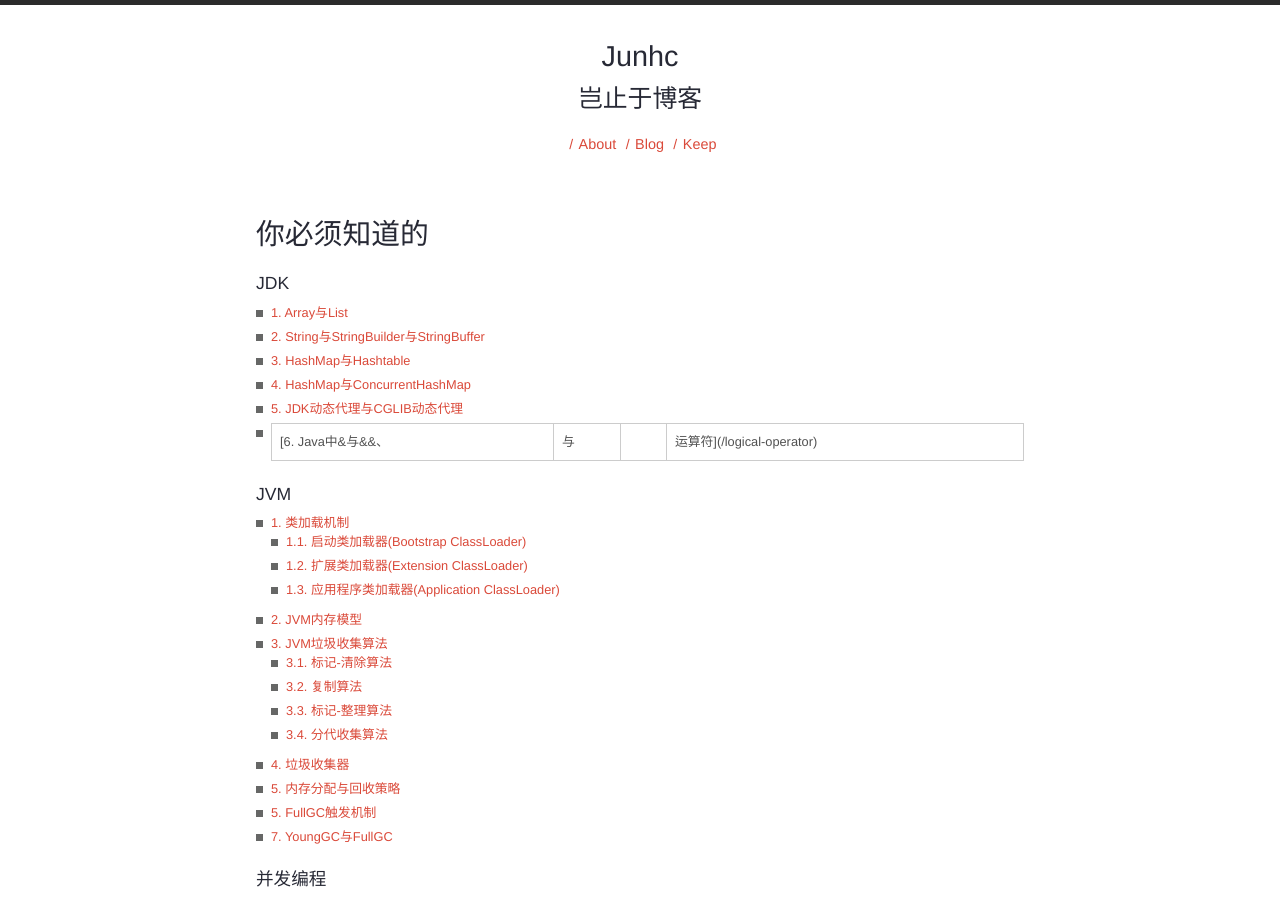
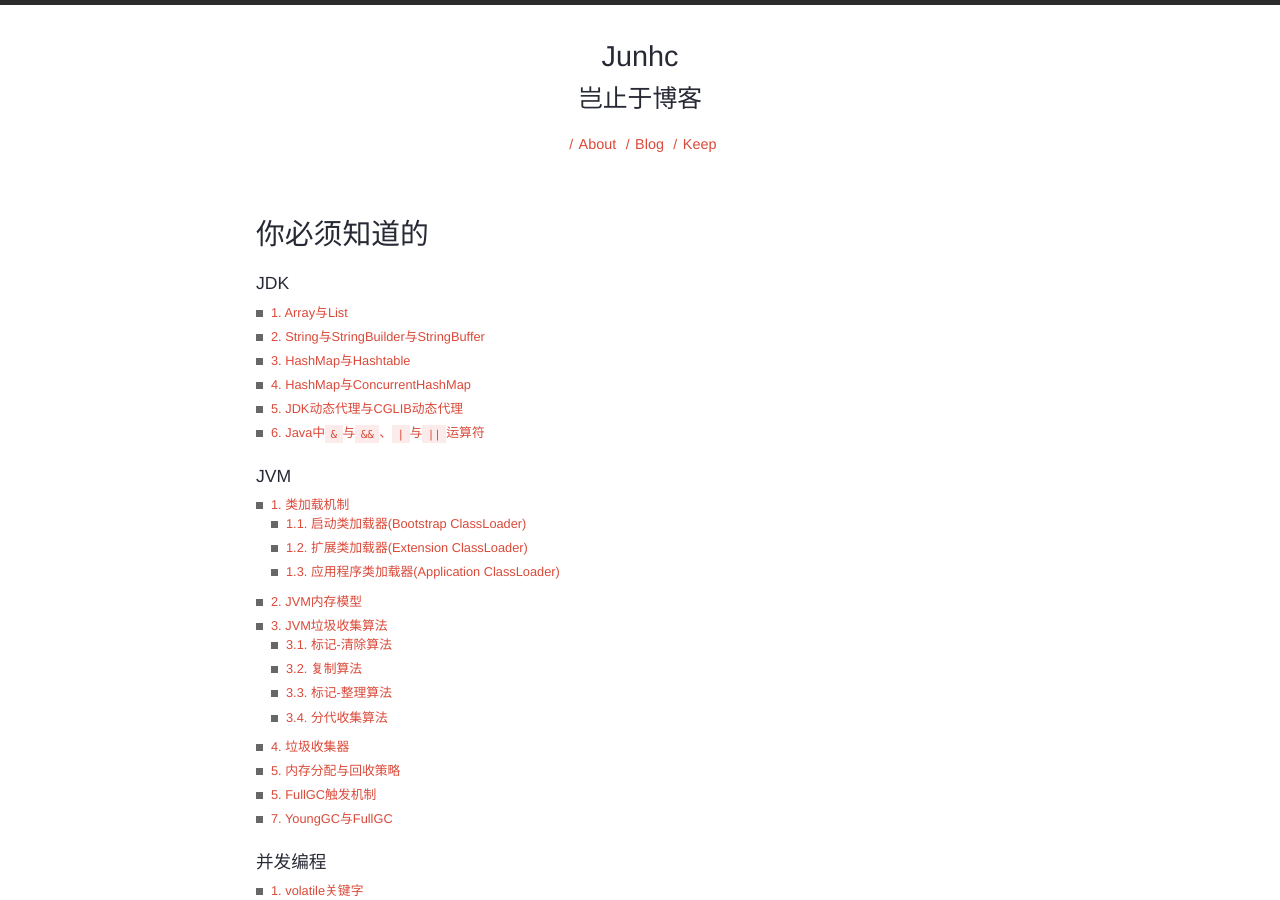
Before and after one commit to junhc/junhc.github.io, a Jekyll site: the page built from 你必须知道的.md, in a window 1280 px wide and 900 px high. Built offline with Jekyll 4.4.1, drawn with Linux system fonts in a browser that asks for light colours; Markdown is read by kramdown in place of the engine named in the settings.

Commit message:
Update 你必须知道的.md

```diff
--- a/你必须知道的.md
+++ b/你必须知道的.md
@@ -10,7 +10,7 @@ permalink: knowledge
 * [3. HashMap与Hashtable](#3-)
 * [4. HashMap与ConcurrentHashMap](#4-)
 * [5. JDK动态代理与CGLIB动态代理](#5-)
-* [6. Java中&与&&、|与||运算符](/logical-operator)
+* [6. Java中`&`与`&&`、`|`与`||`运算符](/logical-operator)
 
 ##### JVM
 * [1. 类加载机制](#1-)
```
